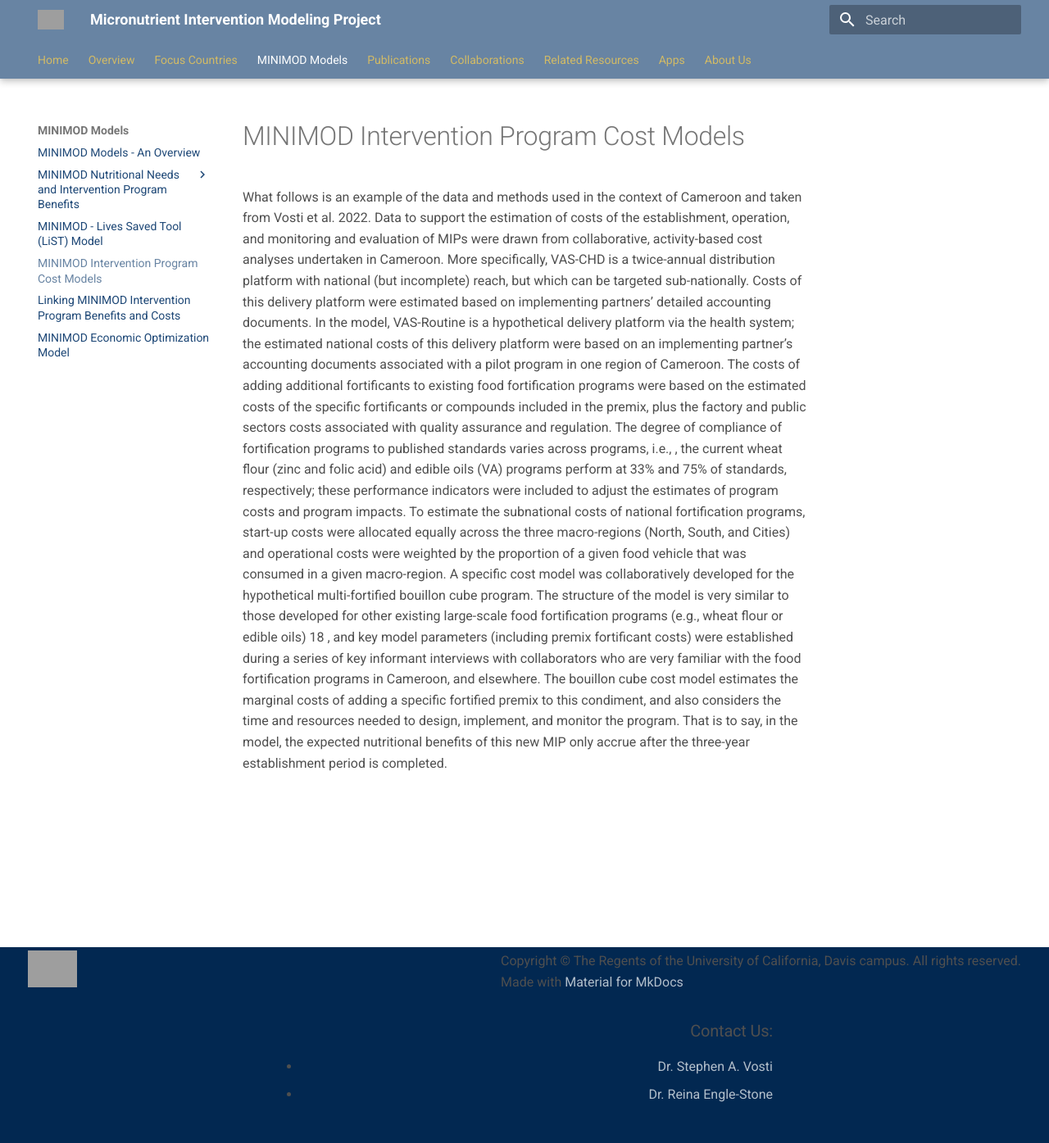
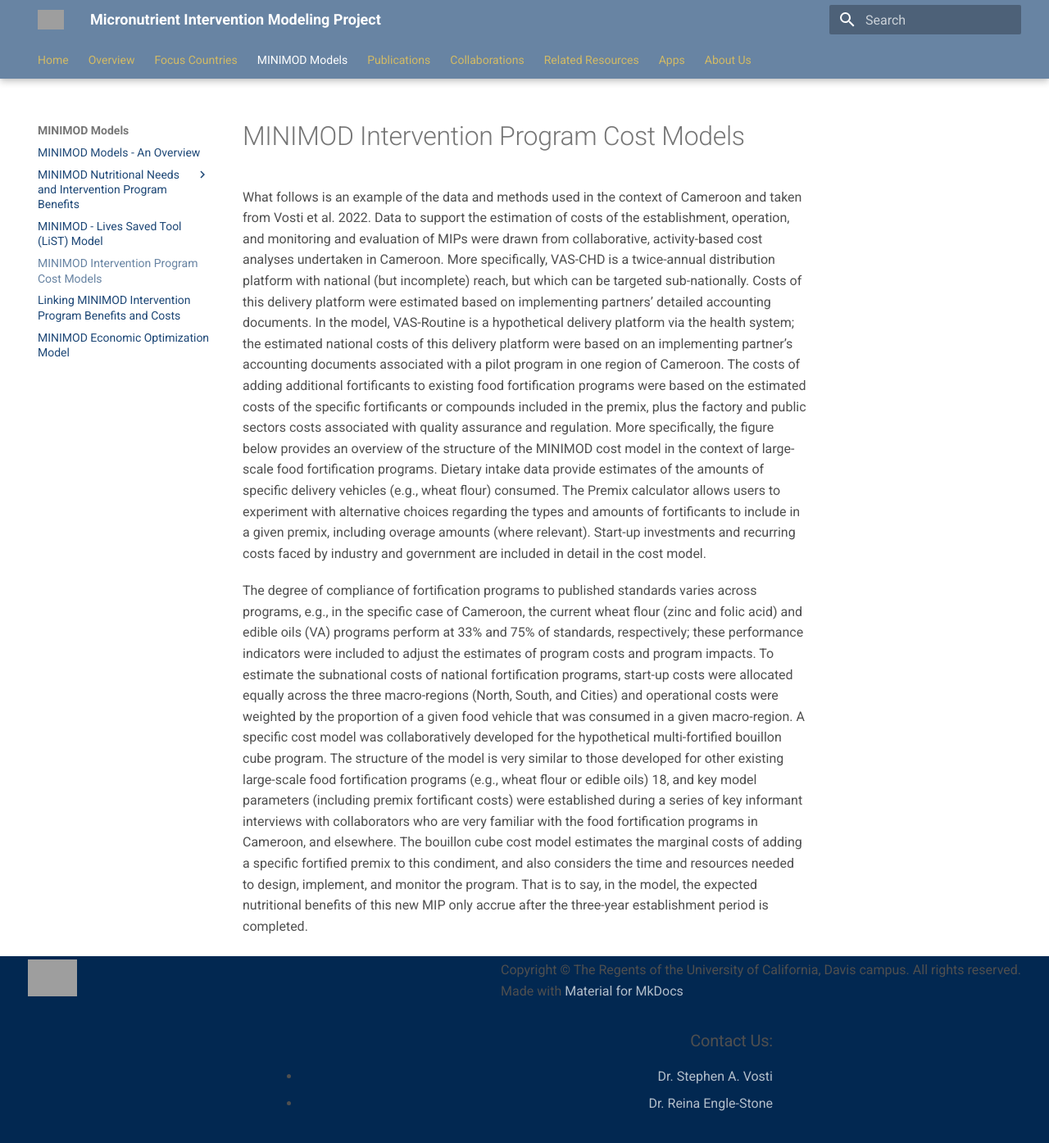
Before and after one commit to minimod-nutrition/minimod-website, an MkDocs documentation site: the page built from docs/minimod_models/minimod_intervention/minimod_intervention_text.md, in a window 1280 px wide and 1400 px high. Shown: the top 1395 px of the window at 82% size. Built offline with MkDocs 1.6.1 and Material for MkDocs 9.7.7, drawn with Linux system fonts in a browser that asks for light colours; nearby versions of some CDN libraries; grey boxes are pictures that could not be loaded.

Commit message:
Update minimod_intervention_text.md

```diff
--- a/docs/minimod_models/minimod_intervention/minimod_intervention_text.md
+++ b/docs/minimod_models/minimod_intervention/minimod_intervention_text.md
@@ -1,26 +1,35 @@
 What follows is an example of the data and methods used in the context of Cameroon and taken from
-Vosti et al. 2022.
-Data to support the estimation of costs of the establishment, operation, and monitoring and evaluation
-of MIPs were drawn from collaborative, activity-based cost analyses undertaken in Cameroon. More
-specifically, VAS-CHD is a twice-annual distribution platform with national (but incomplete) reach, but
-which can be targeted sub-nationally. Costs of this delivery platform were estimated based on
-implementing partners’ detailed accounting documents. In the model, VAS-Routine is a hypothetical
-delivery platform via the health system; the estimated national costs of this delivery platform were
-based on an implementing partner’s accounting documents associated with a pilot program in one
-region of Cameroon. The costs of adding additional fortificants to existing food fortification programs
-were based on the estimated costs of the specific fortificants or compounds included in the premix, plus
-the factory and public sectors costs associated with quality assurance and regulation. The degree of
-compliance of fortification programs to published standards varies across programs, i.e., , the current
-wheat flour (zinc and folic acid) and edible oils (VA) programs perform at 33% and 75% of standards,
-respectively; these performance indicators were included to adjust the estimates of program costs and
-program impacts. To estimate the subnational costs of national fortification programs, start-up costs
-were allocated equally across the three macro-regions (North, South, and Cities) and operational costs
-were weighted by the proportion of a given food vehicle that was consumed in a given macro-region. A
-specific cost model was collaboratively developed for the hypothetical multi-fortified bouillon cube
-program. The structure of the model is very similar to those developed for other existing large-scale
-food fortification programs (e.g., wheat flour or edible oils) 18 , and key model parameters (including premix fortificant costs) were established during a series of key informant interviews with collaborators
-who are very familiar with the food fortification programs in Cameroon, and elsewhere. The bouillon
-cube cost model estimates the marginal costs of adding a specific fortified premix to this condiment, and
-also considers the time and resources needed to design, implement, and monitor the program. That is
-to say, in the model, the expected nutritional benefits of this new MIP only accrue after the three-year
-establishment period is completed.
+Vosti et al. 2022. Data to support the estimation of costs of the establishment, operation, and
+monitoring and evaluation of MIPs were drawn from collaborative, activity-based cost analyses
+undertaken in Cameroon. More specifically, VAS-CHD is a twice-annual distribution platform with
+national (but incomplete) reach, but which can be targeted sub-nationally. Costs of this delivery
+platform were estimated based on implementing partners’ detailed accounting documents. In the
+model, VAS-Routine is a hypothetical delivery platform via the health system; the estimated national
+costs of this delivery platform were based on an implementing partner’s accounting documents
+associated with a pilot program in one region of Cameroon. The costs of adding additional fortificants to
+existing food fortification programs were based on the estimated costs of the specific fortificants or
+compounds included in the premix, plus the factory and public sectors costs associated with quality
+assurance and regulation.
+More specifically, the figure below provides an overview of the structure of the MINIMOD cost model in
+the context of large-scale food fortification programs. Dietary intake data provide estimates of the
+amounts of specific delivery vehicles (e.g., wheat flour) consumed. The Premix calculator allows users to
+experiment with alternative choices regarding the types and amounts of fortificants to include in a given
+premix, including overage amounts (where relevant). Start-up investments and recurring costs faced by
+industry and government are included in detail in the cost model.
+
+
+
+The degree of compliance of fortification programs to published standards varies across programs, e.g.,
+in the specific case of Cameroon, the current wheat flour (zinc and folic acid) and edible oils (VA)
+programs perform at 33% and 75% of standards, respectively; these performance indicators were
+included to adjust the estimates of program costs and program impacts. To estimate the subnational costs of national
+fortification programs, start-up costs were allocated equally across the three macro-regions (North, South, and Cities)
+and operational costs were weighted by the proportion of a given food vehicle that was consumed in a given
+macro-region. A specific cost model was collaboratively developed for the hypothetical multi-fortified bouillon cube program. The structure of the model is very similar to
+those developed for other existing large-scale food fortification programs (e.g., wheat flour or edible
+oils) 18, and key model parameters (including premix fortificant costs) were established during a series
+of key informant interviews with collaborators who are very familiar with the food fortification
+programs in Cameroon, and elsewhere. The bouillon cube cost model estimates the marginal costs of
+adding a specific fortified premix to this condiment, and also considers the time and resources needed
+to design, implement, and monitor the program. That is to say, in the model, the expected nutritional
+benefits of this new MIP only accrue after the three-year establishment period is completed.
```
